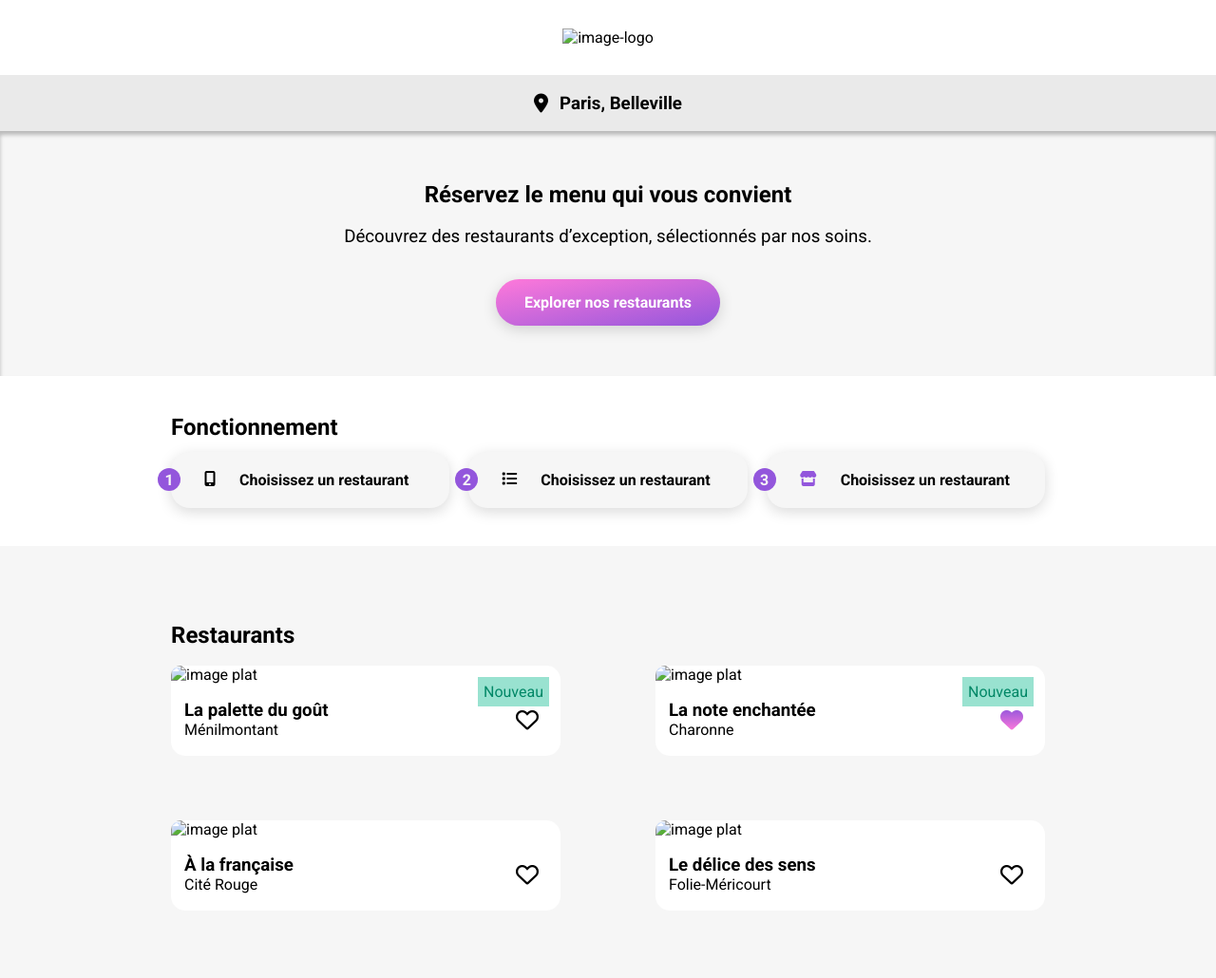
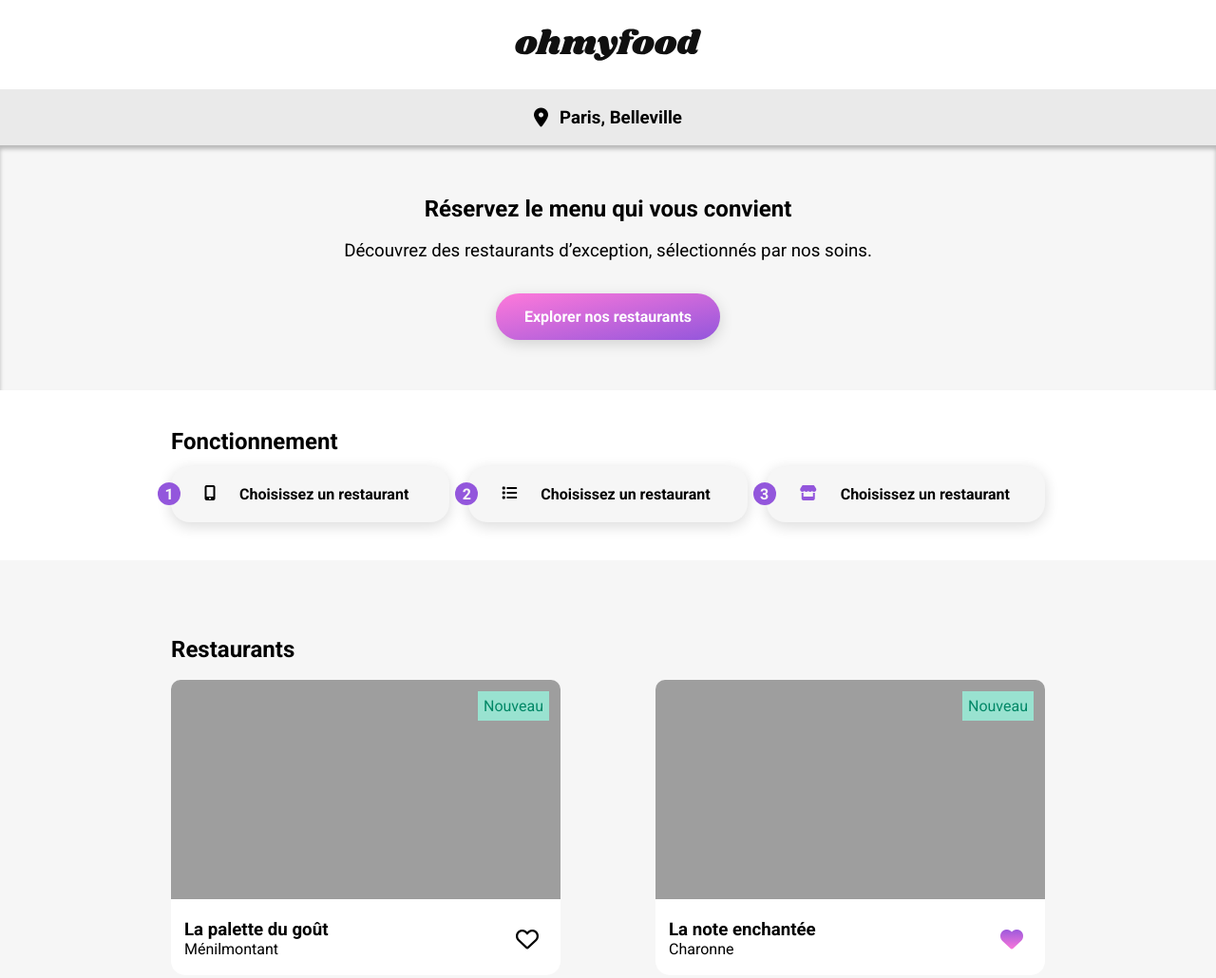
Before and after one commit to Sanoune/projet-3-openclassrooms-oh-my-food, a plain HTML site: page index.html in a window 1280 px wide. Shown: the top 1030 px of the page at 95% size. Drawn offline with Linux system fonts and the light colour scheme; the site is published under a folder, as on GitHub Pages, so addresses that start at the root find nothing; a web font is replaced by a local one.

Commit message:
modification chemin photos

```diff
--- a/index.html
+++ b/index.html
@@ -37,7 +37,7 @@
     <!-- ***************************** Header ************************ -->
     <header>
       <div class="logo centrer flex">
-        <img src="/assets/logo/ohmyfood@2x.svg" alt="image-logo" />
+        <img src="./assets/logo/ohmyfood@2x.svg" alt="image-logo" />
       </div>
     </header>
     <section class="location centrer flex">
@@ -104,7 +104,7 @@
             >
               <div class="position-relative">
                 <img
-                  src="/assets/images-plats/la-palette-du-gout.jpg"
+                  src="./assets/images-plats/la-palette-du-gout.jpg"
                   alt="image plat"
                   class="images-plats"
                 />
@@ -132,7 +132,7 @@
             >
               <div class="position-relative">
                 <img
-                  src="/assets/images-plats/la-note-enchantee.jpg"
+                  src="./assets/images-plats/la-note-enchantee.jpg"
                   alt="image plat"
                   class="images-plats"
                 />
@@ -158,7 +158,7 @@
             >
               <div class="position-relative">
                 <img
-                  src="/assets/images-plats/a-la-française.jpg"
+                  src="./assets/images-plats/a-la-française.jpg"
                   alt="image plat"
                   class="images-plats"
                 />
@@ -184,7 +184,7 @@
             >
               <div class="position-relative">
                 <img
-                  src="/assets/images-plats/le-delice-des-sens.jpg"
+                  src="./assets/images-plats/le-delice-des-sens.jpg"
                   alt="image plat"
                   class="images-plats"
                 />
```
Also changed, not shown: restaurants/restaurantDeux.html (+2 -2 lines), restaurants/restaurantQuatre.html (+2 -2 lines), restaurants/restaurantTrois.html (+2 -2 lines), restaurants/restaurantUn.html (+2 -2 lines), 1 other file.
